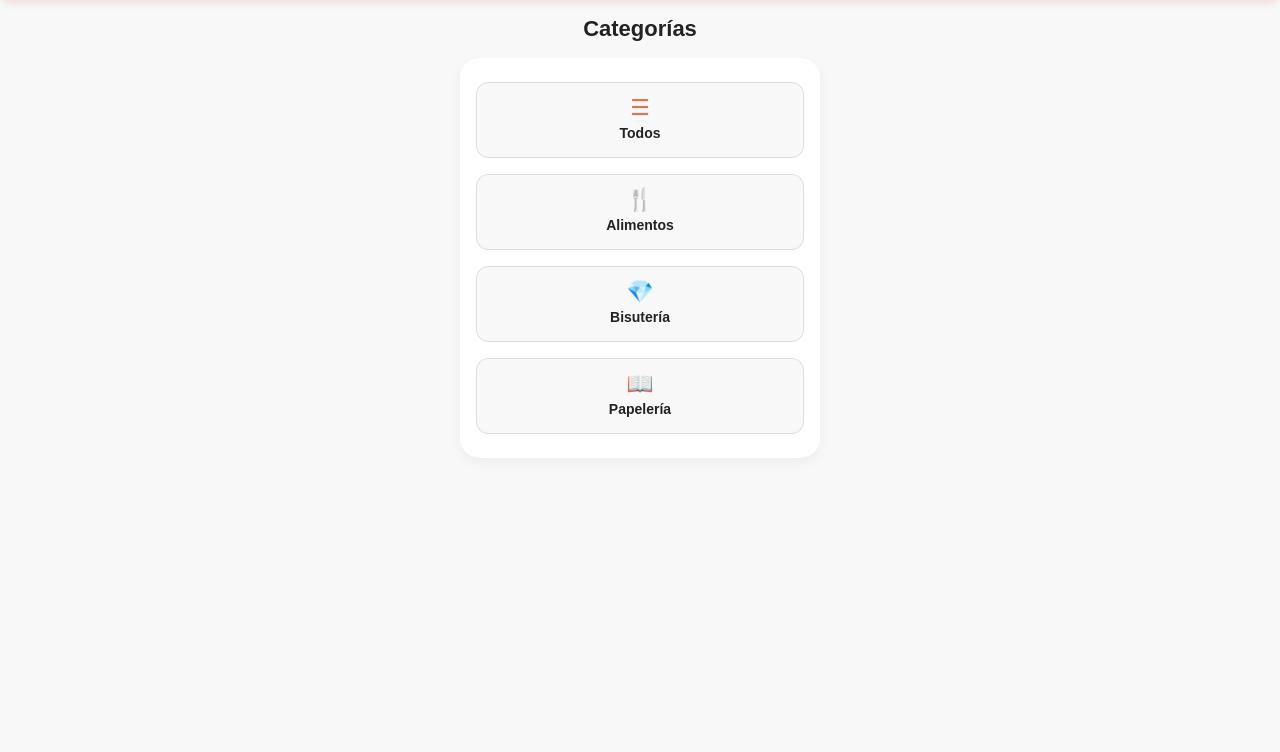
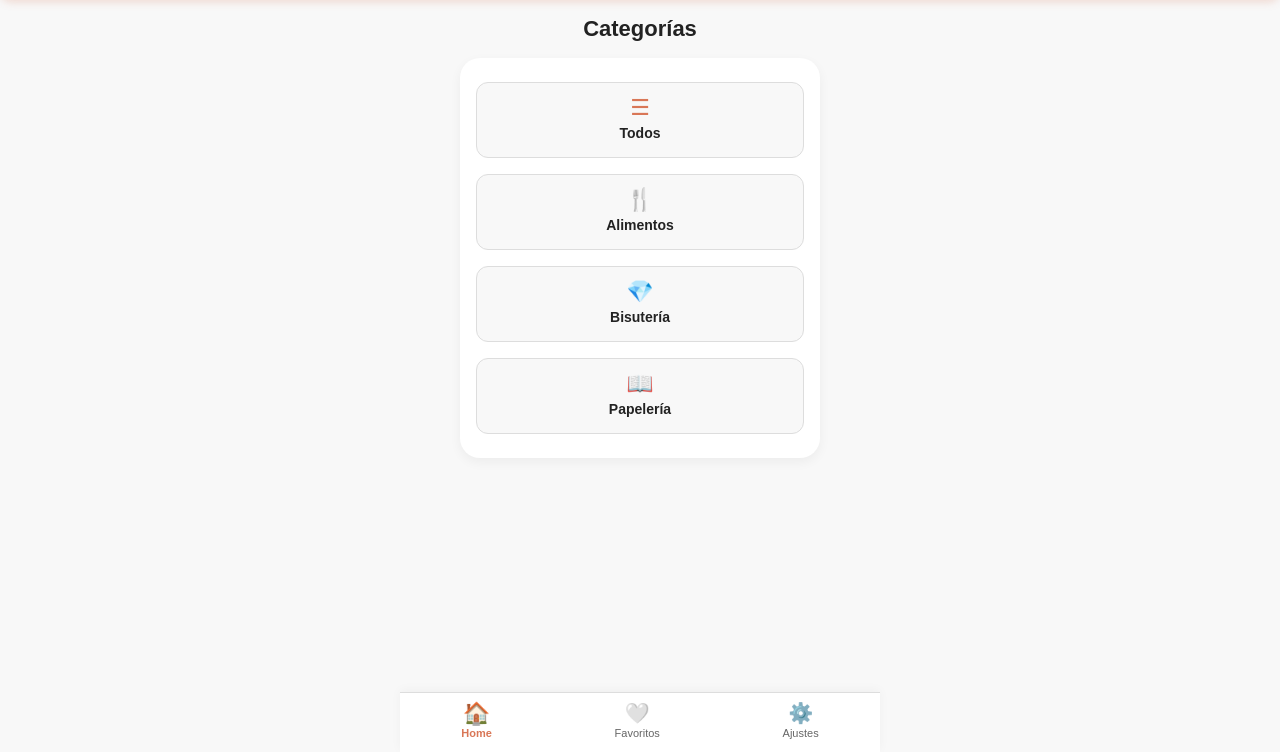
Before and after one commit to Nath4rce/Streatra, a website built with Vite: page index.html in a window 1280 px wide. Shown: the part 48-800 px from the top of the page. Built offline with nearby package versions, Linux system fonts and the light colour scheme.

Commit message:
feat: crear barra de navegación inferior

```diff
--- a/src/js/main.js
+++ b/src/js/main.js
@@ -10,10 +10,40 @@ const app = document.getElementById('app');
 let vistaActual = 'splash';
 let categoriaActual = null;
 
-function navegarA(vista, categoriaId = null) {
+export function navegarA(vista, categoriaId = null) {
   vistaActual = vista;
   if (categoriaId) categoriaActual = categoriaId;
   render();
+}
+
+// Componente reutilizable: Barra de Navegación Inferior
+function renderBottomNav() {
+  return `
+    <nav class="bottom-nav">
+      <button class="bottom-nav__item ${vistaActual === 'home' || vistaActual === 'categorias' || vistaActual === 'productos' ? 'bottom-nav__item--active' : ''}" data-nav="home">
+        <span class="bottom-nav__icon">🏠</span>
+        <span class="bottom-nav__label">Home</span>
+      </button>
+      <button class="bottom-nav__item ${vistaActual === 'favoritos' ? 'bottom-nav__item--active' : ''}" data-nav="favoritos">
+        <span class="bottom-nav__icon">🤍</span>
+        <span class="bottom-nav__label">Favoritos</span>
+      </button>
+      <button class="bottom-nav__item ${vistaActual === 'ajustes' ? 'bottom-nav__item--active' : ''}" data-nav="ajustes">
+        <span class="bottom-nav__icon">⚙️</span>
+        <span class="bottom-nav__label">Ajustes</span>
+      </button>
+    </nav>
+  `;
+}
+
+// Configuración de eventos para la barra inferior
+function setupBottomNavEvents() {
+  document.querySelectorAll('.bottom-nav__item').forEach((item) => {
+    item.addEventListener('click', () => {
+      const destino = item.dataset.nav;
+      navegarA(destino);
+    });
+  });
 }
 
 function render() {
@@ -35,7 +65,7 @@ function render() {
     return;
   }
 
-  if (vistaActual === 'home') {
+  if (vistaActual === 'home' || vistaActual === 'categorias') {
     const listaCategoriasHTML = categorias
       .map(
         (cat) => `
@@ -48,6 +78,7 @@ function render() {
       .join('');
 
     app.innerHTML = `
+      <div class="main-content-wrapper">
         <header class="home-header">
           <h1 class="home-header__brand">Streatra</h1>
         </header>
@@ -62,6 +93,8 @@ function render() {
             </div>
           </section>
         </main>
+        ${renderBottomNav()}
+      </div>
     `;
 
     document.querySelectorAll('.category-card').forEach((card) => {
@@ -70,23 +103,67 @@ function render() {
       });
     });
 
+    setupBottomNavEvents();
     return;
   }
 
   if (vistaActual === 'productos') {
     app.innerHTML = `
+      <div class="main-content-wrapper">
+        <header class="home-header">
+          <h1 class="home-header__brand">Streatra</h1>
+        </header>
+
         <main class="spa-container" style="padding: 24px; text-align: center;">
           <h2>Pantalla: Lista de productos</h2>
-        <p style="margin: 16px 0; color: #8A827C;">Categoría: ${categoriaActual}</p>
+          <p style="margin: 16px 0; color: #8A827C;">Categoría: <strong>${categoriaActual}</strong></p>
           <button id="btn-volver-home" style="padding: 10px 20px; cursor: pointer;">
-          Volver a Home
+            Volver a Categorías
           </button>
         </main>
+        ${renderBottomNav()}
+      </div>
     `;
 
     document.getElementById('btn-volver-home').addEventListener('click', () => {
       navegarA('home');
     });
+
+    setupBottomNavEvents();
+    return;
+  }
+
+  if (vistaActual === 'favoritos') {
+    app.innerHTML = `
+      <div class="main-content-wrapper">
+        <header class="home-header">
+          <h1 class="home-header__brand">Streatra</h1>
+        </header>
+        <main class="spa-container" style="padding: 24px; text-align: center;">
+          <h2>Favoritos</h2>
+          <p style="color: #8A827C; margin-top: 8px;">Tus productos guardados aparecerán aquí.</p>
+        </main>
+        ${renderBottomNav()}
+      </div>
+    `;
+    setupBottomNavEvents();
+    return;
+  }
+
+  if (vistaActual === 'ajustes') {
+    app.innerHTML = `
+      <div class="main-content-wrapper">
+        <header class="home-header">
+          <h1 class="home-header__brand">Streatra</h1>
+        </header>
+        <main class="spa-container" style="padding: 24px; text-align: center;">
+          <h2>Ajustes</h2>
+          <p style="color: #8A827C; margin-top: 8px;">Configuración de idioma y tema.</p>
+        </main>
+        ${renderBottomNav()}
+      </div>
+    `;
+    setupBottomNavEvents();
     return;
   }
 }
--- /dev/null
+++ b/src/styles/_navigation.scss
@@ -0,0 +1,65 @@
+@use 'variables' as *;
+
+// ===================================
+// Barra de Navegación Inferior (Bottom Nav)
+// ===================================
+.bottom-nav {
+  position: fixed;
+  bottom: 0;
+  left: 0;
+  right: 0;
+  height: 60px;
+  background-color: $color-surface;
+  border-top: 1px solid $color-border;
+  display: flex;
+  justify-content: space-around;
+  align-items: center;
+  z-index: 100;
+  box-shadow: 0 -2px 10px rgba(0, 0, 0, 0.04);
+  max-width: 480px;
+  margin: 0 auto;
+
+  &__item {
+    display: flex;
+    flex-direction: column;
+    align-items: center;
+    justify-content: center;
+    background: none;
+    border: none;
+    cursor: pointer;
+    padding: $spacing-xs $spacing-md;
+    color: $color-text-secondary;
+    transition: color 0.2s ease, transform 0.15s ease;
+    user-select: none;
+
+    &:active {
+      transform: scale(0.95);
+    }
+
+    &--active {
+      color: $color-primary;
+      font-weight: 700;
+
+      .bottom-nav__icon {
+        transform: scale(1.1);
+      }
+    }
+  }
+
+  &__icon {
+    font-size: 20px;
+    line-height: 1;
+    margin-bottom: 2px;
+    transition: transform 0.2s ease;
+  }
+
+  &__label {
+    font-family: $font-family;
+    font-size: 11px;
+  }
+}
+
+// Espaciador para evitar que la barra inferior tape el contenido
+.main-content-wrapper {
+  padding-bottom: 70px;
+}
--- a/src/styles/main.scss
+++ b/src/styles/main.scss
@@ -6,5 +6,6 @@
 @use 'variables';
 @use 'base';
 @use 'header';
+@use 'navigation';
 @use 'cards';
 @use 'screens';
```
Lines whose indentation alone changed are shown as unchanged.
